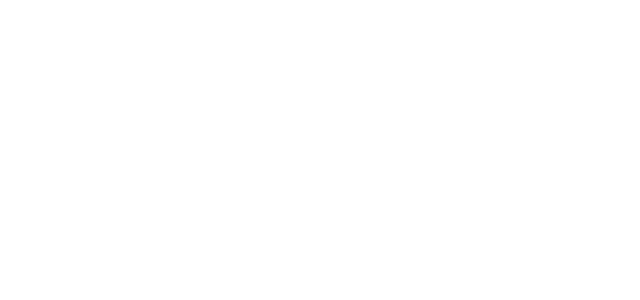
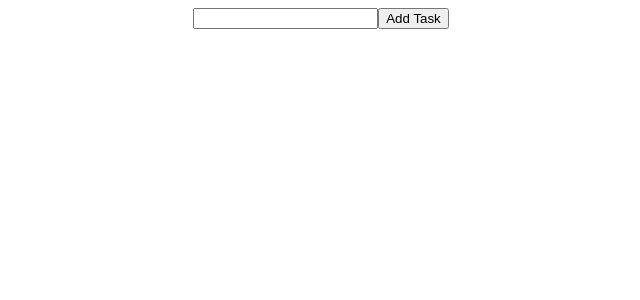
Before and after one commit to Zillight/crud-app, a React (Create React App) app: page / in a window 1280 px wide. Shown: the top 300 px of the page, without its empty margins (319-959 px from the left). Built offline with nearby package versions, Linux system fonts and the light colour scheme.

Commit message:
todolist app with React

```diff
--- a/src/App.js
+++ b/src/App.js
@@ -1,10 +1,35 @@
 import './App.css';
+import {useState} from "react"
 
 function App() {
+  const [todo, setTodo] = useState([])
+  const [newTask, setNewTask] = useState("")
+
+  const handleChange = (event) => {
+    setNewTask(event.target.value)
+  }
+  const addTask = () => {
+    setTodo([...todo, newTask])
+  }
+  const deleteTask = () => {
+
+  }
+
   return (
     <div className="App">
-      <div className="addTask"></div>
-      <div className="list"></div>
+      <div className="addTask">
+        <input onChange={handleChange} />
+        <button onClick={addTask}>Add Task</button>
+      </div>
+      <div className="list">
+        {todo.map(task => {
+          return (
+            <div>
+              <h1>{task}</h1>
+              <button onClick={deleteTask}> X </button>
+            </div>
+          )})}
+      </div>
     </div>
   );
 }
```
